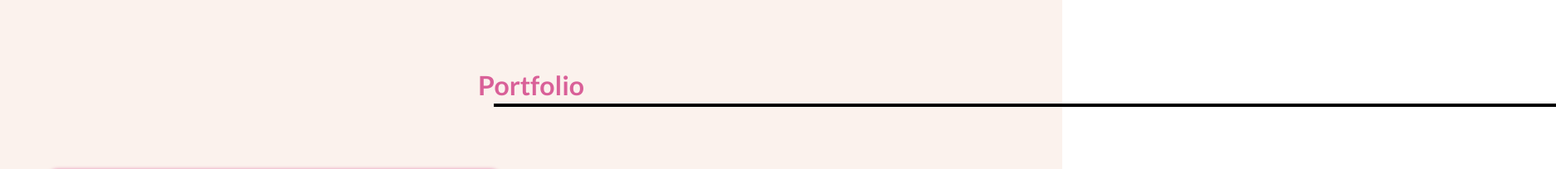
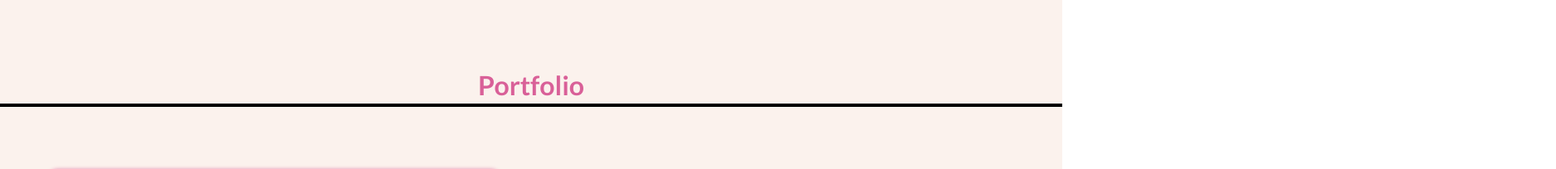
Before and after one commit to awasevalentine/my-portfolio, an Angular app: page / in a window 1280 px wide. Shown: the part 2880-3084 px from the top of the page at 83% size, 1875 px wide, since content can reach past the window. Built offline with nearby package versions, Linux system fonts and the light colour scheme; a web font is replaced by a local one.

Commit message:
Adjusted the gap between the grids

```diff
--- a/src/app/Pages/career/career.component.html
+++ b/src/app/Pages/career/career.component.html
@@ -1,6 +1,6 @@
 <div class="career-section-main-wrapper">
   <h1 class="career-section-header">Where I've Worked</h1>
-  <hr>
+  <hr class="career-hr">
   <div class="career-listing large-screen">
     <div class="row">
       <div class="col-sm-12 col-md-6">
--- a/src/app/Pages/career/career.component.scss
+++ b/src/app/Pages/career/career.component.scss
@@ -4,7 +4,7 @@
 }
 
 
-hr {
+.career-hr {
   position: absolute;
   left: 50%;
   margin-left: -45px;
```
